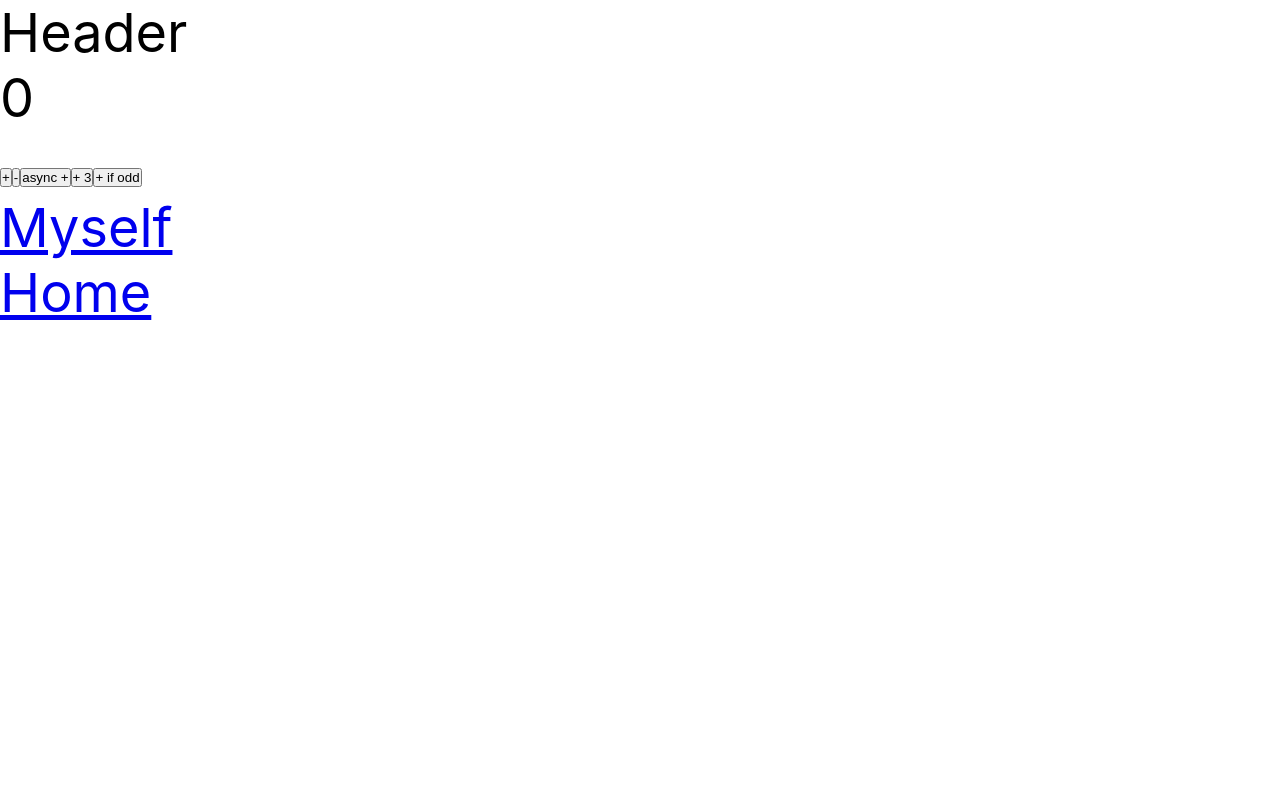
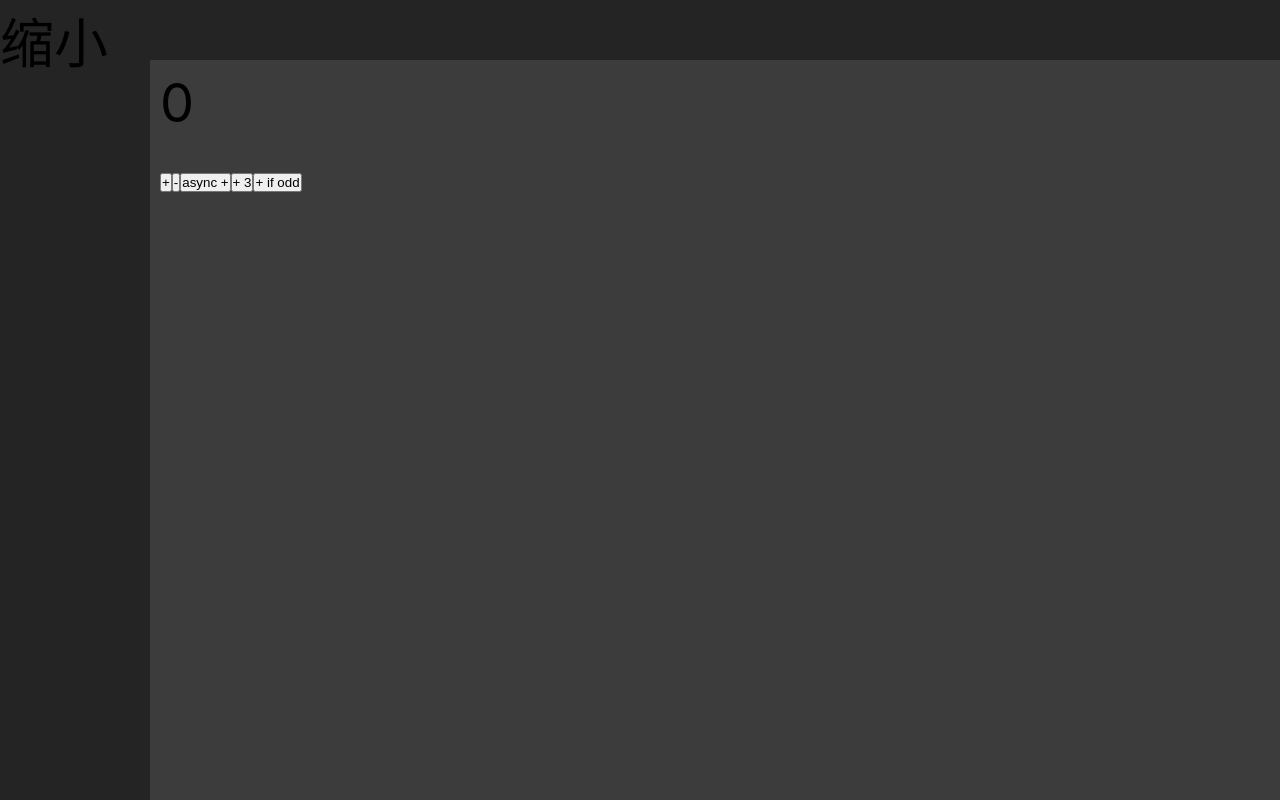
Before and after one commit to WillemHia/video-sharing-web, a React (Create React App) app: page /home in a window 1280 px wide. Built offline with nearby package versions, Linux system fonts and the light colour scheme.

Commit message:
feat: 创建头部与导航栏

```diff
--- a/src/assets/styles/index.scss
+++ b/src/assets/styles/index.scss
@@ -19,5 +19,5 @@ code {
 }
 
 #root {
-    height: 100%;
+    height: 100vh;
 }
--- a/src/components/Navigate/index.tsx
+++ b/src/components/Navigate/index.tsx
@@ -3,7 +3,6 @@ import React, { FC } from "react";
 const Navigate: FC = () => {
     return (
         <div>
-            Navigate
         </div>
     )
 }
--- a/src/components/PCHeader/index.tsx
+++ b/src/components/PCHeader/index.tsx
@@ -1,9 +1,16 @@
 import React, { FC } from "react";
 
-const PCHeader: FC = () => {
+
+
+interface Props {
+    shortNavVisible: boolean;
+    changeNvaLen: (visible: boolean) => void;
+}
+
+const PCHeader: FC<Props> = ({ changeNvaLen, shortNavVisible }) => {
     return (
         <div>
-            Navigate
+            <span onClick={() => changeNvaLen(!shortNavVisible)}>缩小</span>
         </div>
     )
 }
--- /dev/null
+++ b/src/pages/Layout/index.scoped.scss
@@ -0,0 +1,56 @@
+.container {
+    display: flex;
+    width: 100%;
+    height: 100%;
+    position: relative;
+
+    .pc-header {
+        width: 100%;
+        height: 60px;
+        position: absolute;
+        top: 0;
+        left: 0;
+        background-color: #242424;
+    }
+
+    .navigate {
+        height: 100%;
+        background-color: #242424;
+        transition: all 0.3s ease-in-out;
+    }
+
+    .layout {
+        background-color: #3c3c3c;
+        margin-top: 60px;
+        flex-grow: 1;
+        padding: 10px;
+    }
+
+    .header {
+        display: none;
+    }
+
+    .tabbar {
+        display: none;
+    }
+}
+
+@media screen and (max-width: 768px) {
+    .container {
+        .header {
+            display: block;
+        }
+
+        .tabbar {
+            display: block;
+        }
+
+        .pc-header {
+            display: none;
+        }
+
+        .navigate {
+            display: none;
+        }
+    }
+}
--- a/src/pages/Layout/index.tsx
+++ b/src/pages/Layout/index.tsx
@@ -1,15 +1,32 @@
-import React, { FC } from "react";
+import React, { FC, useState } from "react";
 import Header from "@/components/Header";
 import Tabbar from "@/components/Tabbar";
+import Navigate from "@/components/Navigate";
+import PCHeader from "@/components/PCHeader";
 import Router from "../Router";
+import "./index.scoped.scss";
 
 const Layout: FC = () => {
+    const [shortNavVisible, setShortNavVisible] = useState(false);
+
     return (
-        <>
-            <Header />
-            <Router />
-            <Tabbar />
-        </>
+        <div className="container">
+            <div className="header">
+                <Header />
+            </div>
+            <div className="pc-header">
+                <PCHeader changeNvaLen={setShortNavVisible} shortNavVisible={shortNavVisible}/>
+            </div>
+            <div className="navigate" style={{ width: `${shortNavVisible ? '60px' : '150px'}` }}>
+                <Navigate />
+            </div>
+            <div className="layout">
+                <Router />
+            </div>
+            <div className="tabbar">
+                <Tabbar />
+            </div>
+        </div>
     )
 }
 
```
